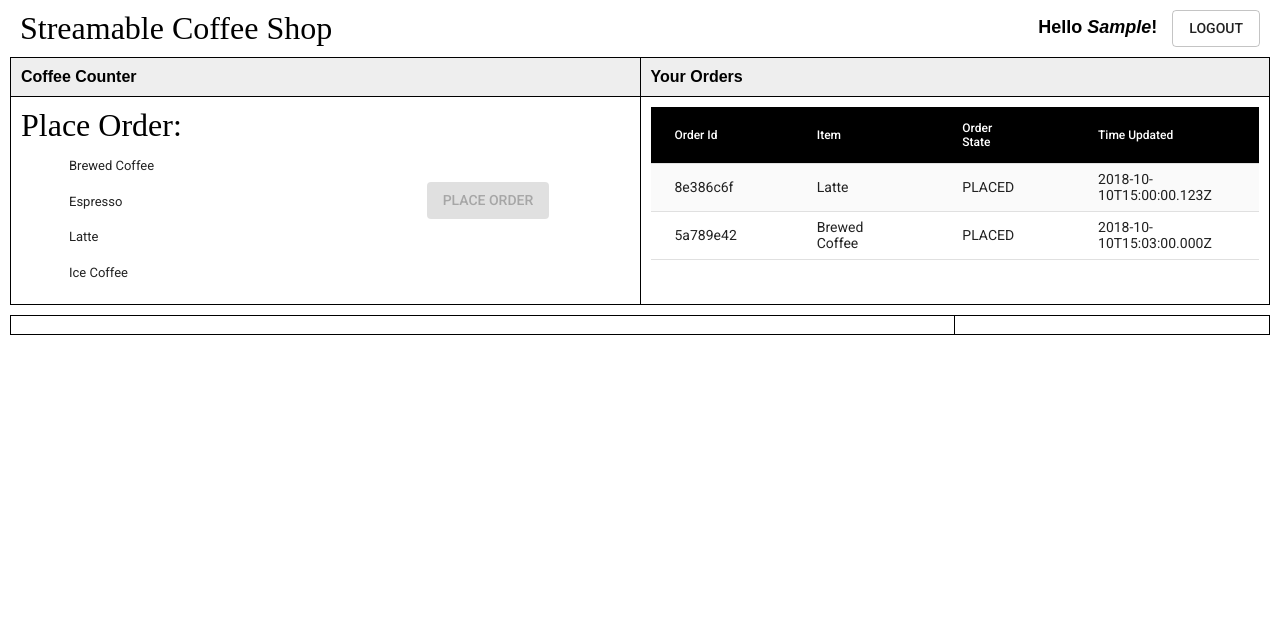
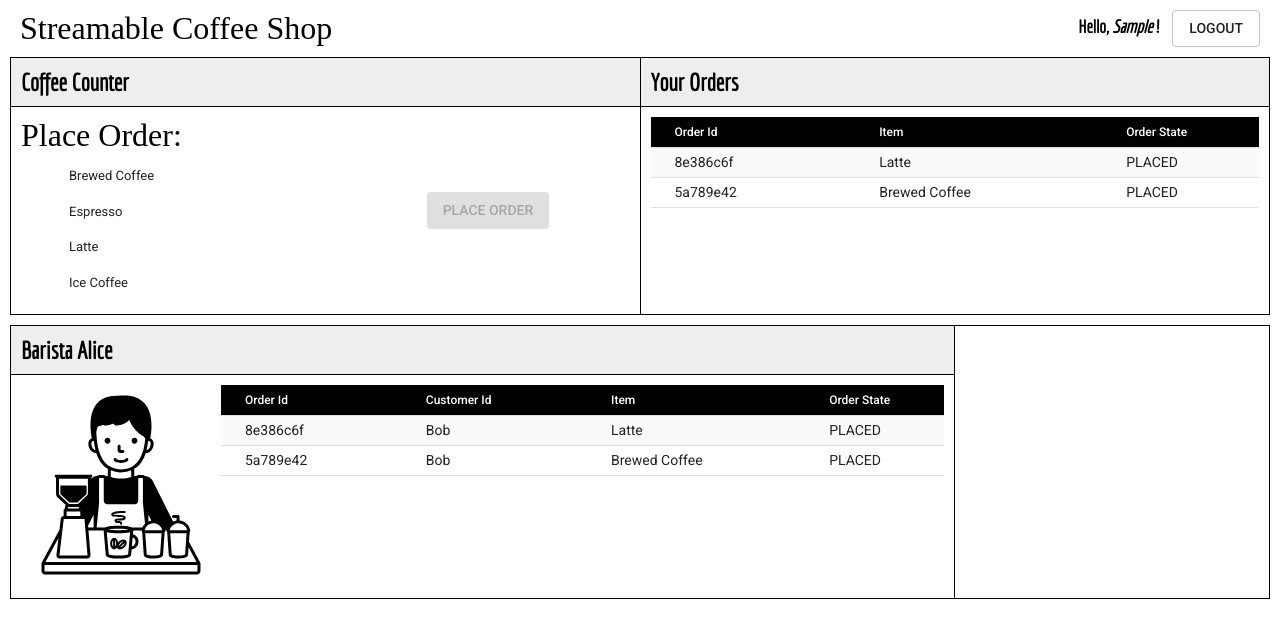
Before and after one commit to ExpediaGroup/hello-streams, a React (Create React App) app in the folder coffee-shop/: page / in a window 1280 px wide. Both pictures are taken after typing "Sample" into the empty fields and a click on the input "Login". Shown: the top 638 px of the page. Built offline with nearby package versions, Linux system fonts and the light colour scheme.

Commit message:
Barista Panel complete

```diff
--- a/coffee-shop/public/index.html
+++ b/coffee-shop/public/index.html
@@ -12,6 +12,8 @@
     <link rel="shortcut icon" href="%PUBLIC_URL%/favicon.ico">
     <!-- Load Roboto font for material-ui -->
     <link rel="stylesheet" href="https://fonts.googleapis.com/css?family=Roboto:300,400,500">
+    <!-- Load Economica -->
+    <link rel="stylesheet" href="https://fonts.googleapis.com/css?family=Economica" >
     <!--
       Notice the use of %PUBLIC_URL% in the tags above.
       It will be replaced with the URL of the `public` folder during the build.
--- a/coffee-shop/src/App.css
+++ b/coffee-shop/src/App.css
@@ -1,7 +1,7 @@
 body {
   margin: 0;
   padding: 0;
-  font-family: sans-serif;
+  font-family: Economica;
 }
 
 .App {
--- /dev/null
+++ b/coffee-shop/src/components/BaristaPanel.css
@@ -0,0 +1,20 @@
+.barista-header {
+  display: block;
+  border-bottom: 1px black solid;
+  padding: 10px;
+  font-size: 1.5em;
+  background-color: #eee;
+}
+
+.barista-grid {
+  display: flex;
+  margin: 10px;
+}
+
+.barista-image {
+  height: 200px;
+}
+
+.barista-right {
+  width: 100%;
+}
--- a/coffee-shop/src/components/CustomerOrderDisplay.jsx
+++ b/coffee-shop/src/components/BaristaPanel.jsx
@@ -7,8 +7,9 @@ import TableBody from '@material-ui/core/TableBody';
 import TableCell from '@material-ui/core/TableCell';
 import TableHead from '@material-ui/core/TableHead';
 import TableRow from '@material-ui/core/TableRow';
+import barista from '../images/Barista.svg';
 
-import './CustomerOrderDisplay.css'
+import './BaristaPanel.css'
 
 const CustomTableCell = withStyles(theme => ({
   head: {
@@ -19,6 +20,15 @@ const CustomTableCell = withStyles(theme => ({
     fontSize: 14,
   },
 }))(TableCell);
+
+const CustomTableRow = withStyles(theme => ({
+  root: {
+    height: '30px',
+  }
+}))(TableRow);
+
+const CustomTable = withStyles(theme => ({
+}))(Table);
 
 const styles = theme => ({
   root: {
@@ -36,7 +46,7 @@ const styles = theme => ({
   },
 });
 
-class CustomerOrderDisplay extends React.Component {
+class BaristaPanel extends React.Component {
   constructor(props) {
     super(props);
     this.classes = props.classes;
@@ -52,20 +62,22 @@ class CustomerOrderDisplay extends React.Component {
     this.idx = -1;
     this.state.data.push(this.createTestRow(
       "fade78f1-c7c1-47d7-952b-6cab8e386c6f",
+      "Bob",
       "Latte",
       "PLACED",
       new Date("October 10, 2018 15:00:00.123")));
     this.state.data.push(this.createTestRow(
       "b89428d9-e86c-40ff-9224-e9245a789e42",
+      "Bob",
       "Brewed Coffee",
       "PLACED",
       new Date("October 10, 2018 15:03:00.000")));
   }
 
-  createTestRow(id, item, state, updated) {
+  createTestRow(id, customerId, item, state, updated) {
     this.idx++;
     var idx=this.idx;
-    return {idx, id, item, state, updated};
+    return {idx, customerId, id, item, state, updated};
   }
 
   handleListItemClick(event, index) {
@@ -85,42 +97,51 @@ class CustomerOrderDisplay extends React.Component {
   render() {
     return (
       <div>
-        <div className="customer-header">
-          <strong>Your Orders</strong>
+        <div className="barista-header">
+          <strong>Barista Alice</strong>
         </div>
-        <div className="customer-grid">
-          <Table>
+        <div className="barista-grid">
+          <div className="barista-left"><img src={barista} className="barista-image" alt="barista pic"/></div>
+          <div className="barista-right">
+            <CustomTable>
               <TableHead>
-              <TableRow>
+                <CustomTableRow>
                   <CustomTableCell>Order Id</CustomTableCell>
+                  <CustomTableCell>Customer Id</CustomTableCell>
                   <CustomTableCell>Item</CustomTableCell>
                   <CustomTableCell>Order State</CustomTableCell>
+                  {/*
                     <CustomTableCell>Time Updated</CustomTableCell>
-              </TableRow>
+                  */}
+                </CustomTableRow>
               </TableHead>
               <TableBody>
                 {this.state.data.map(row =>{
                   return (
-                  <TableRow className={this.classes.row} key={row.idx}>
+                    <CustomTableRow className={this.classes.row} key={row.idx}>
                       <CustomTableCell component="th" scope="row">
                         {row.id.slice(-8)}
                       </CustomTableCell>
+                      <CustomTableCell>{row.customerId}</CustomTableCell>
                       <CustomTableCell>{row.item}</CustomTableCell>
                       <CustomTableCell>{row.state}</CustomTableCell>
+                      {/*
                         <CustomTableCell>{row.updated.toISOString()}</CustomTableCell>
-                  </TableRow>
+                      */}
+                    </CustomTableRow>
                   );
                 })}
               </TableBody>
-          </Table>
+            </CustomTable>
+          </div>
         </div>
       </div>
     );
   }
 }
 
-CustomerOrderDisplay.propTypes = {
+BaristaPanel.propTypes = {
   classes: PropTypes.object.isRequired,
 };
 
-export default withStyles(styles)(CustomerOrderDisplay);
+export default withStyles(styles)(BaristaPanel);
--- a/coffee-shop/src/components/CoffeeCounter.css
+++ b/coffee-shop/src/components/CoffeeCounter.css
@@ -2,9 +2,7 @@
   display: block;
   border-bottom: 1px black solid;
   padding: 10px;
-  font-family: Arial;
-  font-style: normal;
-  /* text-shadow: 1px 1px 2px black; */
+  font-size: 1.5em;
   background-color: #eee;
 }
 
@@ -31,5 +29,5 @@
 }
 
 .order-item {
-  max-height: 50px;
+  max-height: 40px;
 }
--- a/coffee-shop/src/components/CoffeeShopPage.css
+++ b/coffee-shop/src/components/CoffeeShopPage.css
@@ -2,19 +2,6 @@
   display: grid;
   grid-template-columns: auto auto;
   padding: 10px;
-}
-
-.left {
-  font-family: copperplate;
-  font-size: 2em;
-  margin-left: 10px;
-}
-
-.right {
-  text-align: right;
-  font-size: 18px;
-  font-weight: bold;
-  margin-right: 10px;
 }
 
 .logout-label {
@@ -54,3 +41,18 @@
   border-right: 1px solid black;
   border-bottom: 1px solid black;
 }
+
+.logout-left {
+  font-family: copperplate;
+  font-size: 2em;
+  margin-left: 10px;
+  display: table-cell;
+  vertical-align: middle;
+}
+
+.logout-right {
+  text-align: right;
+  font-size: 18px;
+  font-weight: bold;
+  margin-right: 10px;
+}
--- a/coffee-shop/src/components/CoffeeShopPage.jsx
+++ b/coffee-shop/src/components/CoffeeShopPage.jsx
@@ -3,7 +3,8 @@ import React from 'react';
 import Button from '@material-ui/core/Button';
 import { Link } from 'react-router-dom';
 import CoffeeCounter from './CoffeeCounter';
-import CustomerOrderDisplay from './CustomerOrderDisplay';
+import CustomerOrderPanel from './CustomerOrderPanel';
+import BaristaPanel from './BaristaPanel';
 import './CoffeeShopPage.css'
 
 class CoffeeShopPage extends React.Component {
@@ -15,9 +16,9 @@ class CoffeeShopPage extends React.Component {
     return (
       <div>
         <div className="App header">
-          <div className="left">Streamable Coffee Shop</div>
-          <div className="right">
-            <span className="logout-label">Hello <em>{this.state.username}</em>!&nbsp;</span>
+          <div className="logout-left">Streamable Coffee Shop</div>
+          <div className="logout-right">
+            <span className="logout-label">Hello, <em>{this.state.username}</em> !&nbsp;</span>
             <Button component={Link} to="/" variant="outlined">Logout</Button>
           </div>
         </div>
@@ -26,12 +27,12 @@ class CoffeeShopPage extends React.Component {
             <CoffeeCounter username={this.state.username}/>
           </div>
           <div className="top-right">
-            <CustomerOrderDisplay/>
+            <CustomerOrderPanel />
           </div>
         </div>
         <div className="bottom">
           <div className="bottom-left">
-            &nbsp;
+            <BaristaPanel />
           </div>
           <div className="bottom-right">
             &nbsp;
--- a/coffee-shop/src/components/CustomerOrderDisplay.css
+++ /dev/null
@@ -1,19 +0,0 @@
-.customer-header {
-  display: block;
-  border-bottom: 1px black solid;
-  padding: 10px;
-  font-family: Arial;
-  font-style: normal;
-  background-color: #eee;
-}
-
-.customer-title {
-  font-family: copperplate;
-  font-size: 2em;
-}
-
-.customer-grid {
-  display: grid;
-  grid-template-columns: auto auto;
-  margin: 10px;
-}
--- /dev/null
+++ b/coffee-shop/src/components/CustomerOrderPanel.css
@@ -0,0 +1,11 @@
+.customer-header {
+  display: block;
+  border-bottom: 1px black solid;
+  padding: 10px;
+  font-size: 1.5em;
+  background-color: #eee;
+}
+
+.customer-grid {
+  margin: 10px;
+}
--- /dev/null
+++ b/coffee-shop/src/components/CustomerOrderPanel.jsx
@@ -0,0 +1,136 @@
+import React from 'react';
+
+import PropTypes from 'prop-types';
+import { withStyles } from '@material-ui/core/styles';
+import Table from '@material-ui/core/Table';
+import TableBody from '@material-ui/core/TableBody';
+import TableCell from '@material-ui/core/TableCell';
+import TableHead from '@material-ui/core/TableHead';
+import TableRow from '@material-ui/core/TableRow';
+
+import './CustomerOrderPanel.css'
+
+const CustomTableCell = withStyles(theme => ({
+  head: {
+    backgroundColor: theme.palette.common.black,
+    color: theme.palette.common.white,
+  },
+  body: {
+    fontSize: 14,
+  },
+}))(TableCell);
+
+const CustomTableRow = withStyles(theme => ({
+  root: {
+    height: '30px',
+  }
+}))(TableRow);
+
+const styles = theme => ({
+  root: {
+    width: '100%',
+    marginTop: theme.spacing.unit * 3,
+    overflowX: 'auto',
+  },
+  table: {
+    minWidth: 700,
+  },
+  row: {
+    '&:nth-of-type(odd)': {
+      backgroundColor: theme.palette.background.default,
+    },
+  },
+});
+
+class CustomerOrderPanel extends React.Component {
+  constructor(props) {
+    super(props);
+    this.classes = props.classes;
+    this.state = {
+      data: [],
+    };
+
+    this.createTestRow = this.createTestRow.bind(this);
+    this.handleListItemClick = this.handleListItemClick.bind(this);
+    this.handlePlaceOrder = this.handlePlaceOrder.bind(this);
+
+    // TODO remove this part when this is wired with GraphQL
+    this.idx = -1;
+    this.state.data.push(this.createTestRow(
+      "fade78f1-c7c1-47d7-952b-6cab8e386c6f",
+      "Latte",
+      "PLACED",
+      new Date("October 10, 2018 15:00:00.123")));
+    this.state.data.push(this.createTestRow(
+      "b89428d9-e86c-40ff-9224-e9245a789e42",
+      "Brewed Coffee",
+      "PLACED",
+      new Date("October 10, 2018 15:03:00.000")));
+  }
+
+  createTestRow(id, item, state, updated) {
+    this.idx++;
+    var idx=this.idx;
+    return {idx, id, item, state, updated};
+  }
+
+  handleListItemClick(event, index) {
+    console.log("[INFO] " + index + " item selected");
+    this.setState({ selectedIndex: index });
+  }
+
+  handlePlaceOrder(event) {
+    let selectedItem = this.menuItems[this.state.selectedIndex];
+    let orderPlaced = {
+      sku : selectedItem.text,
+      requiredBeans : selectedItem.requiredBeans
+    };
+    console.log("[INFO] ORDER_PLACED = "+ JSON.stringify(orderPlaced));
+  }
+
+  render() {
+    return (
+      <div>
+        <div className="customer-header">
+          <strong>Your Orders</strong>
+        </div>
+        <div className="customer-grid">
+          <Table>
+            <TableHead>
+              <CustomTableRow>
+                <CustomTableCell>Order Id</CustomTableCell>
+                <CustomTableCell>Item</CustomTableCell>
+                <CustomTableCell>Order State</CustomTableCell>
+                {/*
+                  <CustomTableCell>Time Updated</CustomTableCell>
+                */}
+              </CustomTableRow>
+            </TableHead>
+            <TableBody>
+              {this.state.data.map(row =>{
+                return (
+                  <CustomTableRow className={this.classes.row} key={row.idx}>
+                    <CustomTableCell component="th" scope="row">
+                      {row.id.slice(-8)}
+                    </CustomTableCell>
+                    <CustomTableCell>{row.item}</CustomTableCell>
+                    <CustomTableCell>{row.state}</CustomTableCell>
+                    {/*
+                      <CustomTableCell>{row.updated.toISOString()}</CustomTableCell>
+                    */}
+                  </CustomTableRow>
+                );
+              })}
+            </TableBody>
+          </Table>
+        </div>
+      </div>
+    );
+  }
+}
+
+CustomerOrderPanel.propTypes = {
+  classes: PropTypes.object.isRequired,
+};
+
+export default withStyles(styles)(CustomerOrderPanel);
--- a/coffee-shop/src/components/LoginPanel.jsx
+++ b/coffee-shop/src/components/LoginPanel.jsx
@@ -38,8 +38,8 @@ class LoginPanel extends React.Component {
     }
     return (
       <div className="loginPanel">
-        <div className="left"><img src={barista} className="loginPanel-image" alt="barista pic"/></div>
-        <div className="right loginForm">
+        <div className="login-left"><img src={barista} className="loginPanel-image" alt="barista pic"/></div>
+        <div className="login-right loginForm">
           <form onSubmit={this.handleLogin}>
             <div>
               <label id="loginLabel" className="label-title">Username:</label>
```
Also changed, not shown: 2 other files (tests, documents, lock files or other folders). Lines whose indentation alone changed are shown as unchanged.
